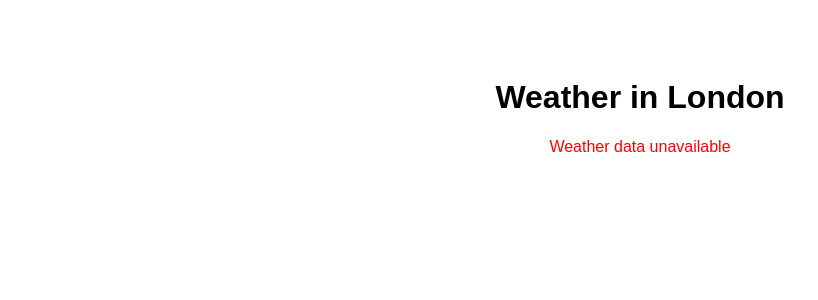
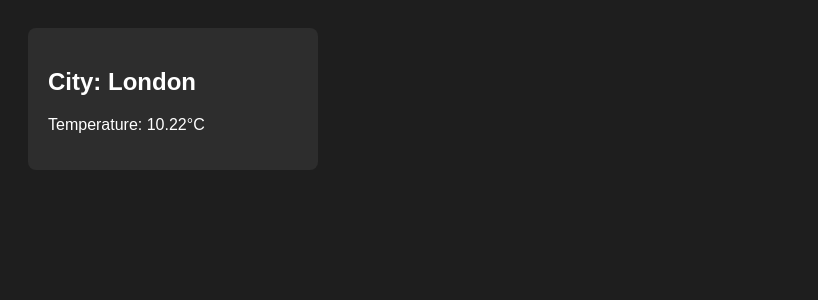
Before and after one commit to yashwanthkothi/weather-app, a Flask app: page / in a window 1280 px wide. Shown: the top 300 px of the page, without its empty margins (0-818 px from the left). Run offline with Flask 3, Linux system fonts and the light colour scheme; data that the repository does not hold is empty.

Commit message:
Update index.html

```diff
--- a/templates/index.html
+++ b/templates/index.html
@@ -1,20 +1,29 @@
 <!DOCTYPE html>
 <html lang="en">
 <head>
-    <meta charset="UTF-8">
-    <title>Weather App</title>
-    <style>
-        body { font-family: Arial, sans-serif; text-align: center; padding: 50px; }
-        .weather { font-size: 2em; margin-top: 20px; }
-        .error { color: red; }
-    </style>
+  <meta charset="UTF-8">
+  <title>Weather App</title>
+  <style>
+    body { font-family: Arial, sans-serif; background: #1e1e1e; color: #fff; padding: 20px; }
+    .card { background: #2d2d2d; padding: 20px; border-radius: 8px; width: 250px; }
+  </style>
 </head>
 <body>
-    <h1>Weather in {{ city }}</h1>
-    {% if temperature %}
-        <div class="weather">{{ temperature }}°C</div>
-    {% elif error %}
-        <div class="error">{{ error }}</div>
-    {% endif %}
+  <div class="card" id="weatherCard">
+    <h2>City: <span id="cityName"></span></h2>
+    <p>Temperature: <span id="tempValue"></span>°C</p>
+  </div>
+
+  <script>
+    // Simulated API response
+    const data = {
+      city: "London",
+      temperature: 10.22
+    };
+
+    // Populate the UI
+    document.getElementById('cityName').textContent = data.city;
+    document.getElementById('tempValue').textContent = data.temperature;
+  </script>
 </body>
 </html>
```
